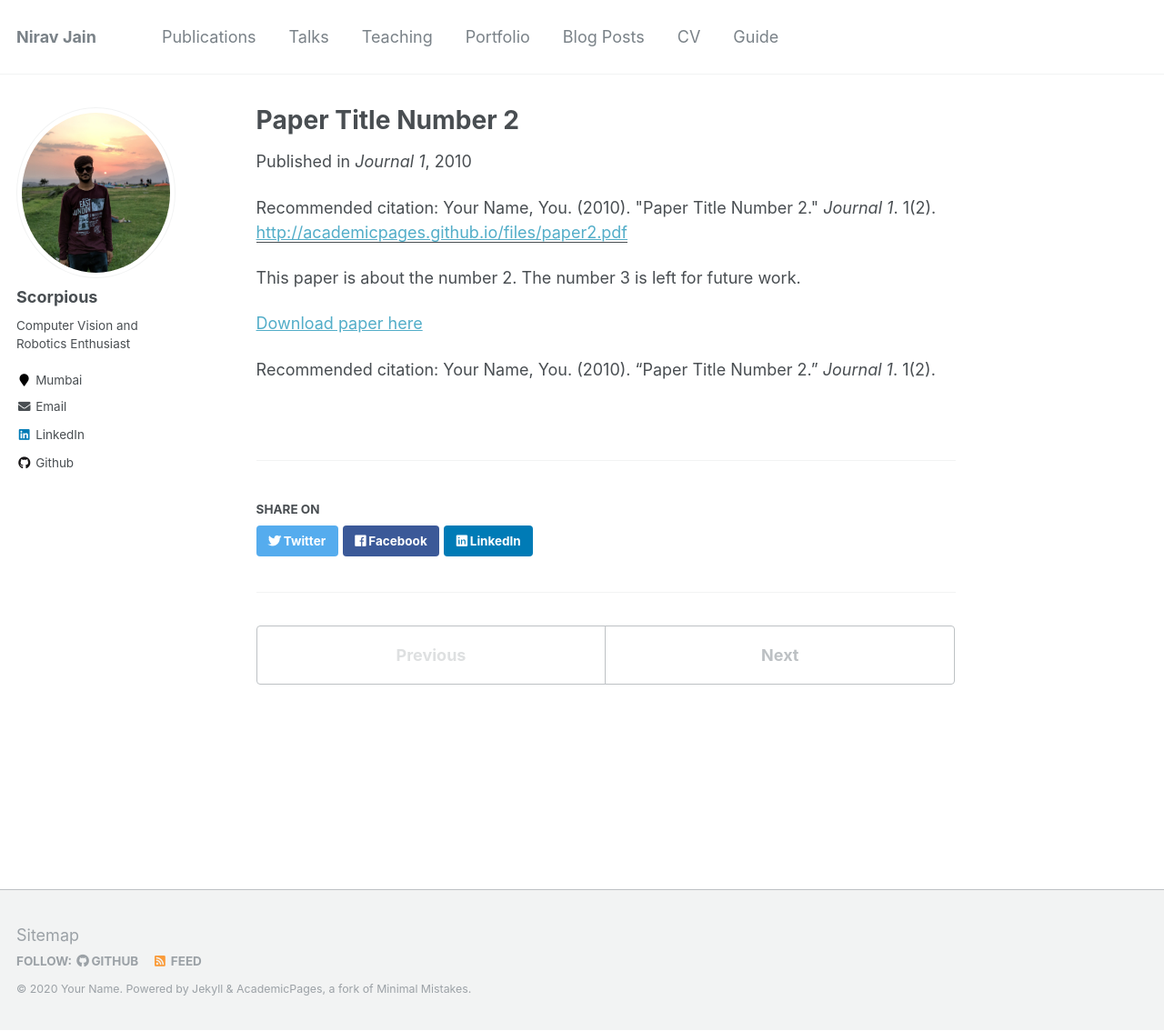
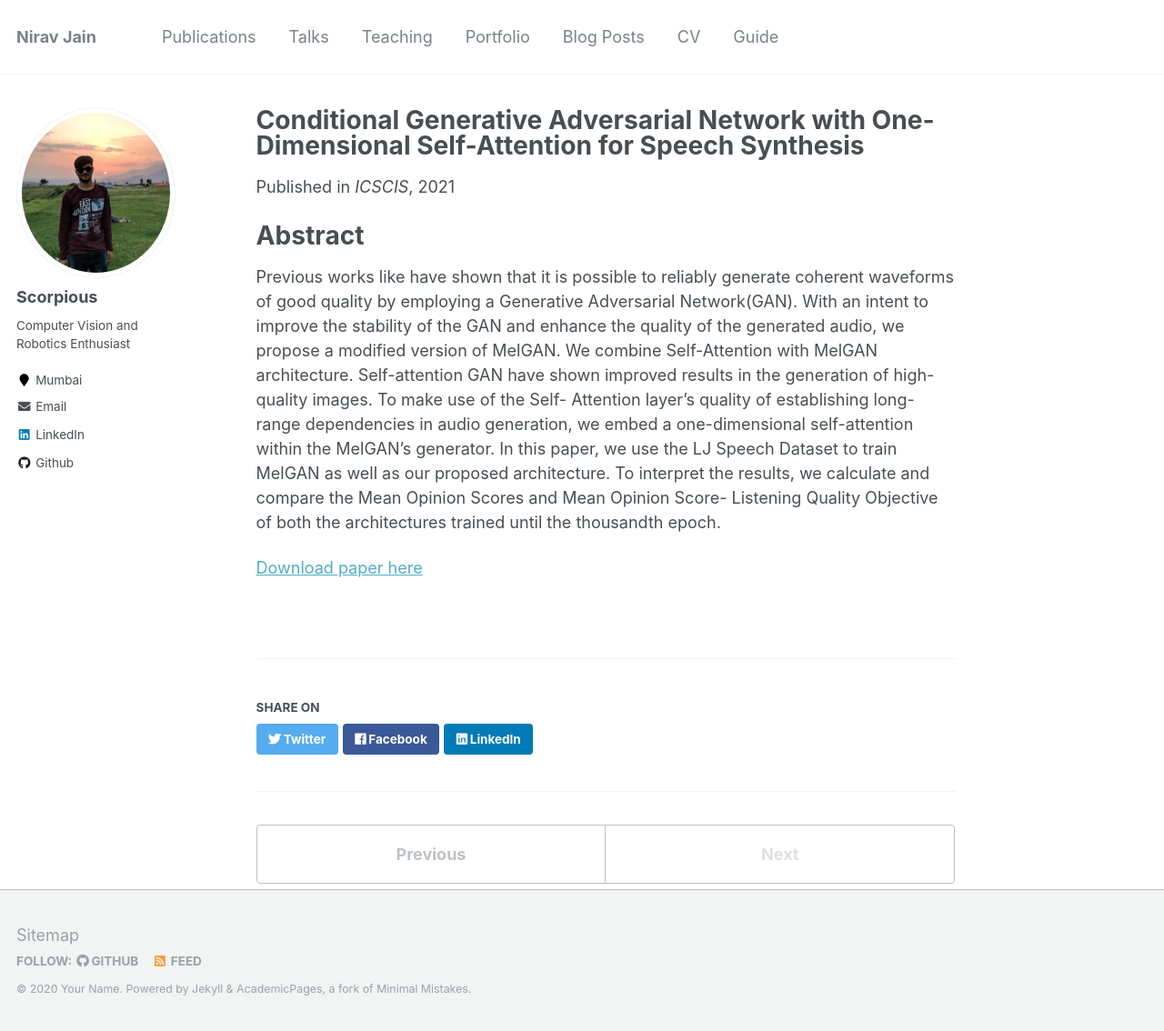
Before and after one commit to Nirav-1999/Nirav-1999.github.io, a Jekyll site: the page built from _publications/2010-10-01-paper-title-number-2.md, in a window 1280 px wide and 1134 px high. Shown: the whole window at 91% size. Built offline with Jekyll 4.4.1, drawn with Linux system fonts in a browser that asks for light colours.

Commit message:
samelgan

```diff
--- a/_publications/2010-10-01-paper-title-number-2.md
+++ b/_publications/2010-10-01-paper-title-number-2.md
@@ -1,15 +1,14 @@
 ---
-title: "Paper Title Number 2"
+title: "Conditional Generative Adversarial Network with One-Dimensional Self-Attention for Speech Synthesis"
 collection: publications
-permalink: /publication/2010-10-01-paper-title-number-2
-excerpt: 'This paper is about the number 2. The number 3 is left for future work.'
-date: 2010-10-01
-venue: 'Journal 1'
-paperurl: 'http://academicpages.github.io/files/paper2.pdf'
-citation: 'Your Name, You. (2010). &quot;Paper Title Number 2.&quot; <i>Journal 1</i>. 1(2).'
+excerpt: 'This paper proposes a Conditional GAN-based architecture with self-attention for natural speech synthesis from mel-spectrogram.'
+date: 2021-04-24
+venue: 'ICSCIS'
 ---
-This paper is about the number 2. The number 3 is left for future work.
+Abstract
+======
+Previous works like have shown that it is possible to reliably generate coherent waveforms of good quality by employing a Generative Adversarial Network(GAN). With an intent to improve the stability of the GAN and enhance the quality of the generated audio, we propose a modified version of MelGAN. We combine Self-Attention with MelGAN architecture. Self-attention GAN have shown improved results in the generation of high-quality images. To make use of the Self- Attention layer’s quality of establishing long-range dependencies in audio generation, we embed a one-dimensional self-attention within the MelGAN’s generator. In this paper, we use the LJ Speech Dataset to train MelGAN as well as our proposed architecture. To interpret the results, we calculate and compare the Mean Opinion Scores and Mean Opinion Score- Listening Quality Objective of both the architectures trained until the thousandth epoch.
 
-[Download paper here](http://academicpages.github.io/files/paper2.pdf)
+[Download paper here](http://nirav-1999.github.io/files/steg.pdf)
 
-Recommended citation: Your Name, You. (2010). "Paper Title Number 2." <i>Journal 1</i>. 1(2).
+<!-- Recommended citation: Your Name, You. (2009). "Paper Title Number 1." <i>Journal 1</i>. 1(1). -->
```
